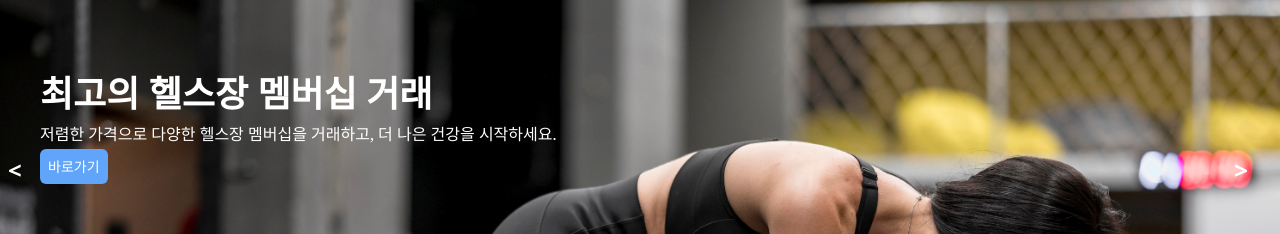
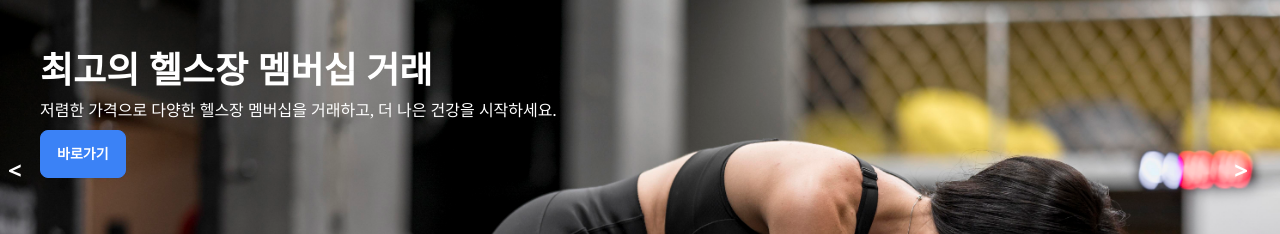
Before and after one commit to MinJuPark52/Go-Gym, a Next.js app: page / in a window 1280 px wide. Shown: the part 114-348 px from the top of the page. Built offline with nearby package versions, Linux system fonts and the light colour scheme; no server answers.

Commit message:
Feat: Daisyui 초기세팅

```diff
--- a/app/page.tsx
+++ b/app/page.tsx
@@ -1,6 +1,5 @@
 import PostList from '@/components/Post/PostList';
 import Slider from '@/components/UI/Slider';
-
 
 export default function HomePage() {
   return (
--- a/components/MyProfile/ChargePay.tsx
+++ b/components/MyProfile/ChargePay.tsx
@@ -6,6 +6,9 @@ import axios from 'axios';
 
 export default function ChargePay() {
   const [money, setMoney] = useState(0);
+
+  //사전등록시 금액보내고, 주문번호(paymentId) 받고,결제 진행
+  //주문번호 받았을때 sse구독요청
 
   const paymentId = `${crypto.randomUUID()}`;
   // eslint-disable-next-line @typescript-eslint/no-explicit-any
--- a/components/Post/PostListContainer.tsx
+++ b/components/Post/PostListContainer.tsx
@@ -31,9 +31,12 @@ export default function PostListContainer() {
     console.log(filter);
   };
 
+  //삼항연산자 -> 객체로 연결
   //prettier-ignore
   let query = `${filter.postType !== 'default' ? '' : 'postType=' + filter.postType}&${filter.postStatus !== 'default' ? '' : 'postStatus=' + filter.postStatus}&${filter.membershipType !== 'default' ? '' : 'membershipType=' + filter.membershipType}&${filter.membershipDuration !== 'default' ? '' : 'membershipDuration=' + filter.membershipDuration}&${filter.PTCount !== 'default' ? '' : 'PTCount=' + filter.PTCount}&`
   let url = `/backend/api/filter?${query}`;
+
+  //tanstack-query에서 캐싱해서 처리
 
   return (
     <div className=" flex flex-col mt-12 w-[70%]">
--- a/components/UI/Slider.tsx
+++ b/components/UI/Slider.tsx
@@ -77,7 +77,7 @@ const Slider = () => {
               <p className="my-2 text-white font-serif">{item.text}</p>
               <Link
                 href={`/`}
-                className=" bg-blue-400 p-2 rounded-md text-white text-sm hover:bg-blue-500 transition-all"
+                className="btn btn-info text-white bg-blue-500 border-blue-500"
               >
                 바로가기
               </Link>
--- a/package.json
+++ b/package.json
@@ -13,6 +13,7 @@
     "@stomp/stompjs": "^7.0.0",
     "@tanstack/react-query": "^5.61.3",
     "axios": "^1.7.7",
+    "daisyui": "^4.12.14",
     "dompurify": "^3.2.1",
     "json-server": "^1.0.0-beta.3",
     "next": "15.0.3",
--- a/tailwind.config.ts
+++ b/tailwind.config.ts
@@ -31,6 +31,7 @@ export default {
     },
   },
   plugins: [
+    require('daisyui'),
     function ({ addComponents }: PluginAPI) {
       addComponents({
         'input[type="number"]::-webkit-outer-spin-button': {
@@ -48,4 +49,11 @@ export default {
     },
     require('tailwind-scrollbar-hide'),
   ],
+  daisyui: {
+    styled: true,
+    base: true,
+    utils: true,
+    logs: true,
+    rtl: false,
+  },
 } satisfies Config;
```
Also changed, not shown: 1 other file (tests, documents, lock files or other folders).
